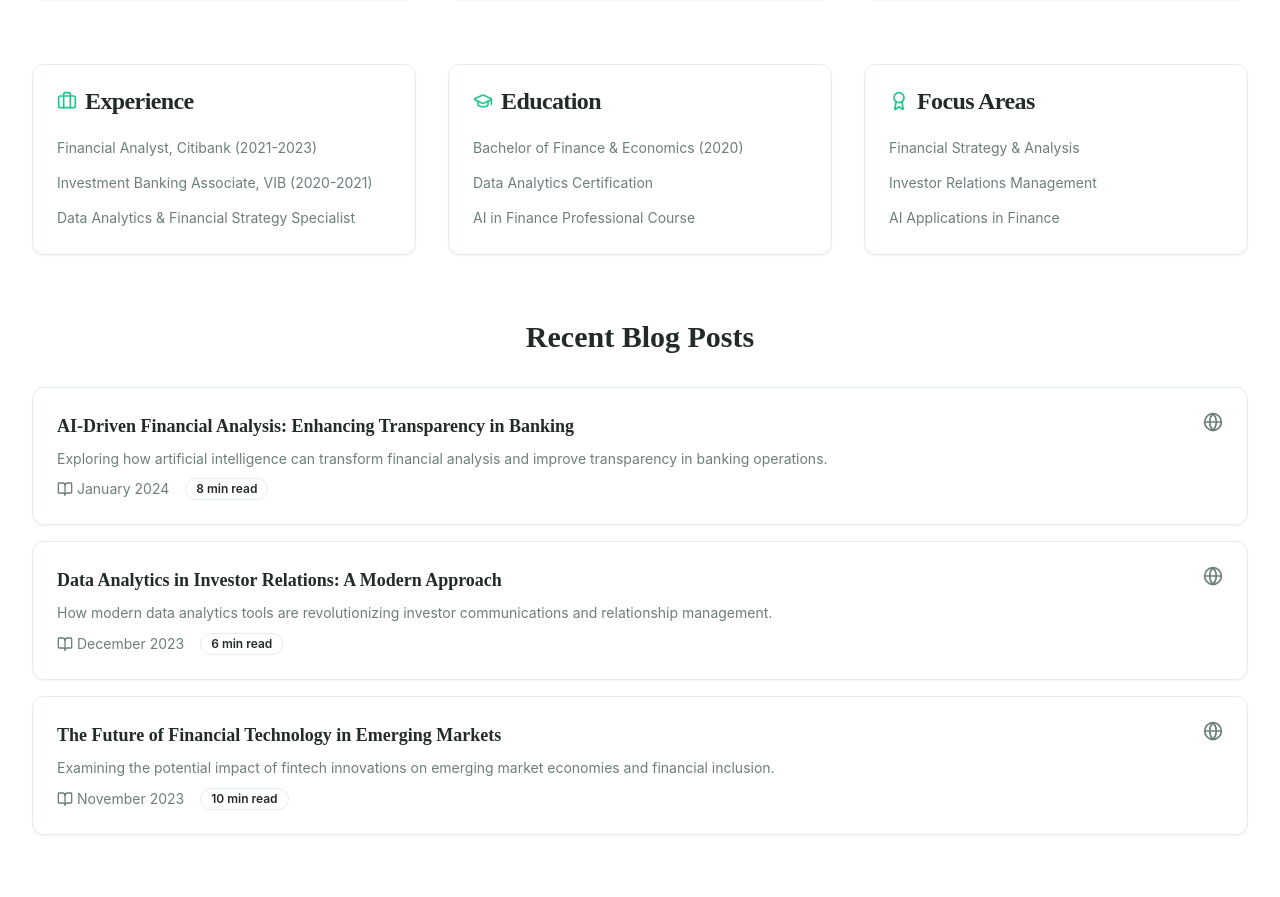
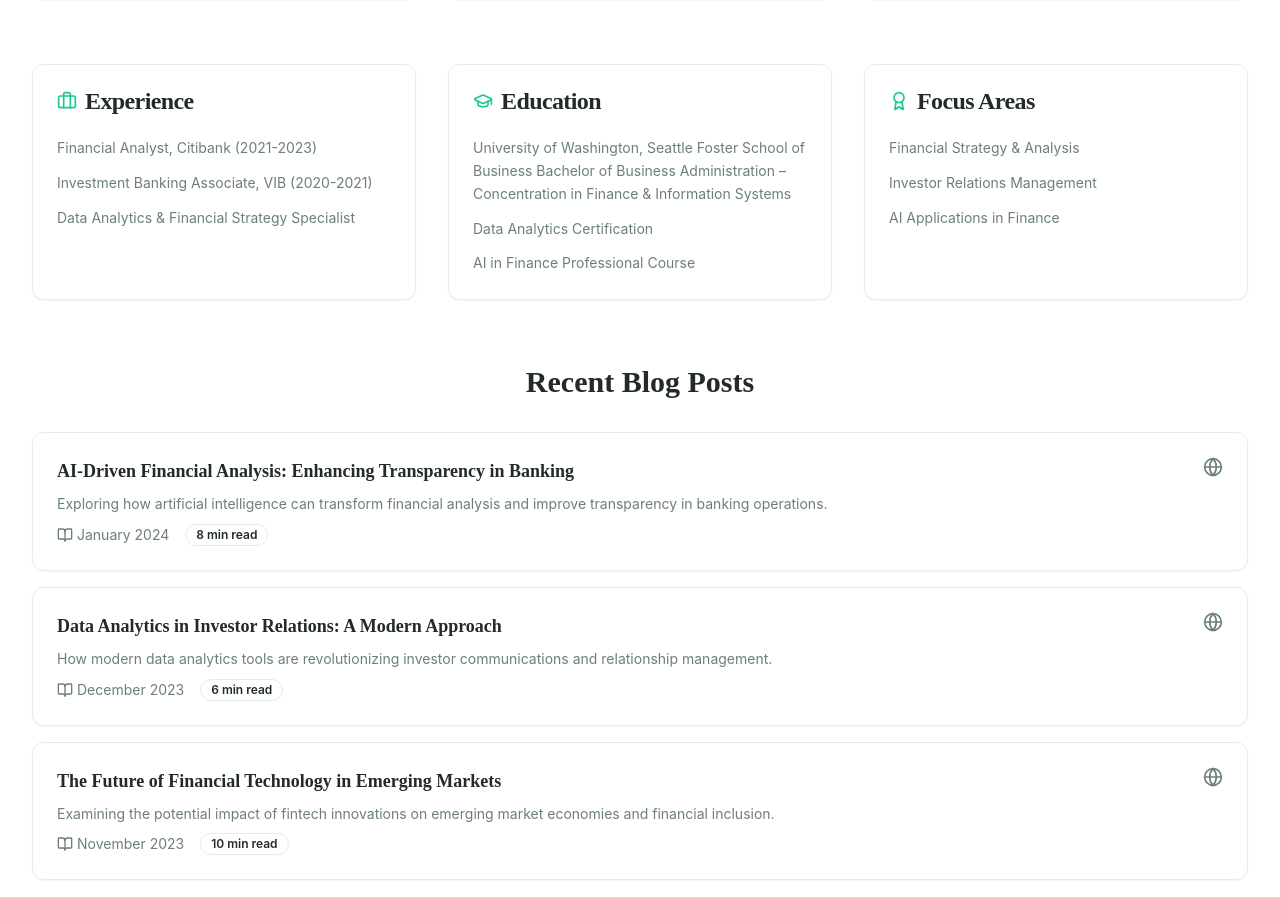
Before and after one commit to ddn061999/ai-sustainable-blog, a React (Vite) app: page /about in a window 1280 px wide. Shown: the part 1241-2138 px from the top of the page. Built offline with nearby package versions, Linux system fonts and the light colour scheme.

Commit message:
Update education details
Updated education section with University of Washington, Foster School of Business, and degree details.

```diff
--- a/src/pages/About.tsx
+++ b/src/pages/About.tsx
@@ -31,7 +31,7 @@ const About = () => {
       icon: GraduationCap,
       title: 'Education',
       items: [
-        'Bachelor of Finance & Economics (2020)',
+        'University of Washington, Seattle Foster School of Business Bachelor of Business Administration – Concentration in Finance & Information Systems',
         'Data Analytics Certification',
         'AI in Finance Professional Course',
       ],
```
